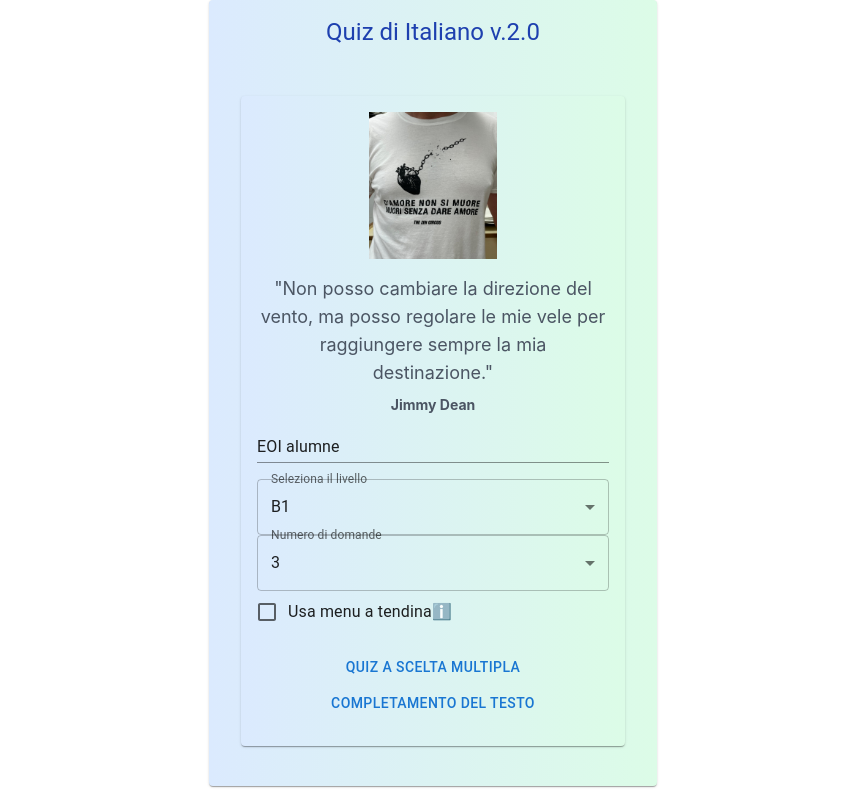
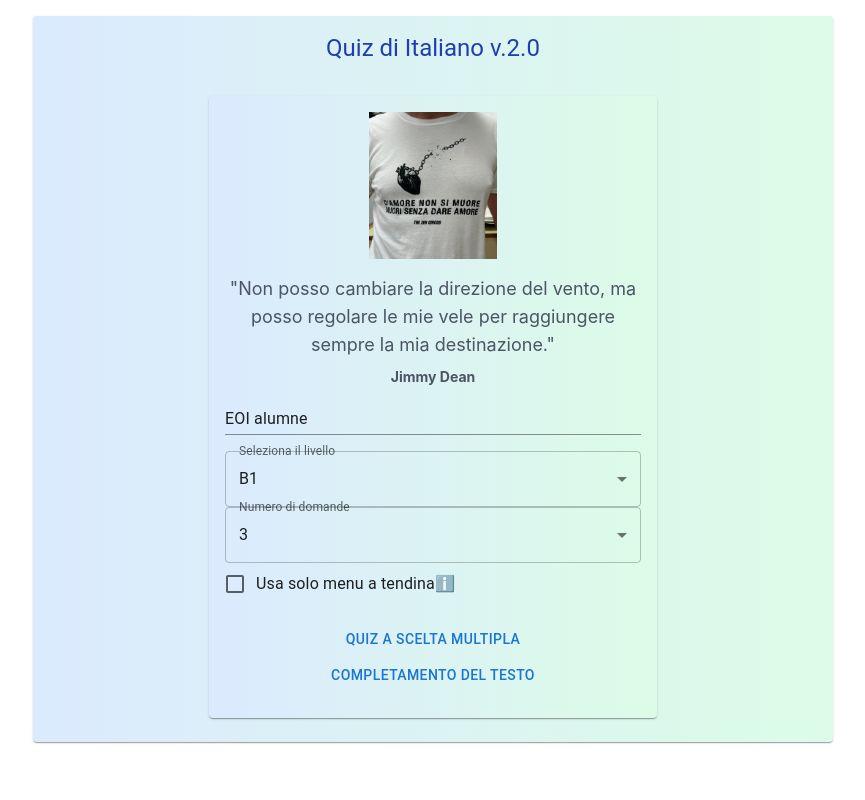
Before and after one commit to LHacuevas/ItalianQuiz, a React (Create React App) app: page / in a window 1280 px wide. Shown: the whole page, without its empty margins (207-1072 px from the left). Built offline with nearby package versions, Linux system fonts and the light colour scheme.

Commit message:
Version publicada como 2.0

```diff
--- a/src/App.js
+++ b/src/App.js
@@ -6,18 +6,29 @@ import ItalianLearningApp from './parrafoClaude2.tsx';
 import { Card, CardContent, Input, Select, MenuItem, FormControl, InputLabel, FormControlLabel, Checkbox, Button } from '@mui/material';
 import { quoteCSV } from './questionMotiva.js';
 import CardHeader from '@mui/material/CardHeader';
+import ResponsiveCard from './ResponsiveCard';
 function App() {
+  const cardStyle = {
+    width: '100%',
+    maxWidth: {
+      xs: '100%',
+      sm: '600px',
+      md: '800px'
+    },
+    mx: 'auto'
+  };
   return (
-    <Card className="w-full max-w-md mx-auto bg-gradient-to-r from-blue-100 to-green-100">
+      <ResponsiveCard className="w-full max-w-md mx-auto bg-gradient-to-r from-blue-100 to-green-100">
       <CardHeader title="Quiz di Italiano v.2.0" className="text-2xl font-bold text-center text-blue-800 p-4" />
       <CardContent>
         <AppIniziale />
       </CardContent>
-      </Card>
+      </ResponsiveCard>
   );
 }
 
 const AppIniziale = () => {
+
   const [nome, setNome] = useState(() => {
     return localStorage.getItem('nome') || 'EOI alumne';
   });
@@ -87,7 +98,6 @@ const AppIniziale = () => {
   }
 
   return (
-    <div className="container mx-auto p-4">
       <Card className="w-full max-w-md mx-auto bg-gradient-to-r from-blue-100 to-green-100">
         <CardContent>
           <img src={`${process.env.PUBLIC_URL}/logo.jpg`} alt="Logo" className="mb-4 w-32 h-32 mx-auto" />
@@ -129,8 +139,8 @@ const AppIniziale = () => {
             }
             label={
               <div className="flex items-center">
-                Usa menu a tendina
-                <span className="ml-2 cursor-pointer" title="Non mostra domande di completamento">ℹ️</span>
+                Usa solo menu a tendina
+                <span className="ml-2 cursor-pointer" title="Non mostra domande di completamento, a la scelta multipla">ℹ️</span>
               </div>
             }
             className="mb-4"
@@ -143,7 +153,6 @@ const AppIniziale = () => {
           </Button>
         </CardContent>
       </Card>
-    </div>
   );
 };
 
--- a/src/QuizItalianoGPT.tsx
+++ b/src/QuizItalianoGPT.tsx
@@ -19,7 +19,7 @@ import QuizQuestion from './Question'
 import FormControlLabel from '@mui/material/FormControlLabel';
 import Checkbox from '@mui/material/Checkbox';
 //import logo from './logo.jpg'; // Ajusta la ruta según la ubicación de tu imagen
-
+//import ResponsiveCard from './ResponsiveCard';
 const parseCSV = (csv: string): Question[] => {
     const lines = csv.trim().split('\n');
     const headers = lines[0].split(',').map(header => header.trim().replace(/"/g, ''));
@@ -73,7 +73,7 @@ const QuizItaliano: React.FC<QuizParams> = ({
             //const hasRepeatedOptions = (q.correct !== -1) &&
             //    (q.option1 === q.option2 || q.option1 === q.option3 || q.option2 === q.option3);
             //para las escritas
-            return q.correct === -1;
+            //return q.correct === -1;
             return difficultyMatch && typeMatch;  //&& !hasRepeatedOptions;
         }).sort(() => 0.5 - Math.random());
         setQuestions(filteredQuestions.slice(0, numQuestions ?? 3));
--- /dev/null
+++ b/src/ResponsiveCard.tsx
@@ -0,0 +1,35 @@
+import React from 'react';
+import Card, { CardProps } from '@mui/material/Card';
+import Box from '@mui/material/Box';
+
+interface ResponsiveCardProps extends CardProps {
+  children: React.ReactNode;
+  maxWidth?: string | { [key: string]: string | number };
+}
+
+const ResponsiveCard: React.FC<ResponsiveCardProps> = ({
+  children,
+  maxWidth = { xs: '100%', sm: '600px', md: '800px' },
+  ...props
+}) => {
+  return (
+    <Box sx= {{ display: 'flex', justifyContent: 'center', p: 2 }
+}>
+  <Card
+        sx={
+  {
+    width: '100%',
+      maxWidth: maxWidth,
+        mx: 'auto',
+          ...props.sx // Asegúrate de que `sx` sea el tipo correcto
+  }
+}
+{...props }
+      >
+  { children }
+  </Card>
+  </Box>
+  ) as React.ReactElement;
+};
+
+export default ResponsiveCard;
--- a/src/parrafoClaude2.tsx
+++ b/src/parrafoClaude2.tsx
@@ -17,6 +17,7 @@ import FormControlLabel from '@mui/material/FormControlLabel';
 import Checkbox from '@mui/material/Checkbox';
 import { Paragraph, ParagraphQuestion, QuizParams } from './MyTypes.js';
 import { paragraphsCSV, paragraphsQuestionsCSV } from './questionParrafo.js';
+import ResponsiveCard from './ResponsiveCard';
 
 const paragraphParseCSV = (csv: string): Paragraph[] => {
     const lines = csv.trim().split('\n');
@@ -91,7 +92,9 @@ const ItalianLearningApp: React.FC<QuizParams> = ({
     const [paragraphs, setParagraphs] = useState<Paragraph[]>([]);
     const [questions, setQuestions] = useState<ParagraphQuestion[]>([]);
     const [currentParagraphIndex, setCurrentParagraphIndex] = useState(0);
-    const [userAnswers, setUserAnswers] = useState<{ [key: number]: string }>({});
+    //const [userAnswers, setUserAnswers] = useState<{ [key: number]: string }>({});
+    const [userAnswers, setUserAnswers] = useState<{ [paragraphId: number]: { [key: number]: string } }>({});
+    // ... (resto del código)
     const [showResults, setShowResults] = useState(false);
     const [useDropdown, setUseDropdown] = useState(onlyOptionQuestions);
     const [score, setScore] = useState(0);
@@ -111,7 +114,7 @@ const ItalianLearningApp: React.FC<QuizParams> = ({
         const selectedParagraphIds = filteredParagraphs.map(p => p.id);
         const filteredQuestions = QUESTIONS_DATA.filter(q => selectedParagraphIds.includes(q.paragraphId));
         setQuestions(filteredQuestions);
-
+        setUserAnswers({}); // Inicializa userAnswers aquí
         setStartTime(Date.now());
     }, []);
 
@@ -121,7 +124,7 @@ const ItalianLearningApp: React.FC<QuizParams> = ({
                 setTimer((prevTimer) => {
                     if (prevTimer === 1) {
                         clearInterval(countdown);
-                        handleNextParagraph();
+                        handleVerify();
                         return 30;
                     }
                     return prevTimer - 1;
@@ -134,14 +137,20 @@ const ItalianLearningApp: React.FC<QuizParams> = ({
     const currentParagraph = paragraphs[currentParagraphIndex];
     const currentQuestions = questions.filter(q => q.paragraphId === currentParagraph?.id);
 
-    const handleInputChange = (id: number, value: string) => {
-        setUserAnswers(prev => ({ ...prev, [id]: value }));
+    const handleInputChange = (paragraphId: number, questionId: number, value: string) => {
+        setUserAnswers(prev => ({
+            ...prev,
+            [paragraphId]: {
+                ...(prev[paragraphId] || {}),
+                [questionId]: value
+            }
+        }));
     };
 
     const handleVerify = () => {
         let correctAnswers = 0;
         currentQuestions.forEach(question => {
-            if (userAnswers[question.id] === question.correct) {
+            if (userAnswers[currentParagraph.id]?.[question.id] === question.correct) {
                 correctAnswers++;
             }
         });
@@ -164,7 +173,7 @@ const ItalianLearningApp: React.FC<QuizParams> = ({
                 return prev;
             } else {
                 setShowResults(false);
-                setUserAnswers({});
+                //setUserAnswers({});
                 setTimer(30);
                 return nextIndex;
             }
@@ -204,7 +213,7 @@ const ItalianLearningApp: React.FC<QuizParams> = ({
     const renderReviewParagraph = (paragraph: Paragraph, paragraphQuestions: ParagraphQuestion[]) => {
         let text = paragraph.text;
         paragraphQuestions.forEach(question => {
-            const userAnswer = userAnswers[question.id] || '';
+            const userAnswer = userAnswers[paragraph.id]?.[question.id] || '';
             const isCorrect = userAnswer === question.correct;
             const replacement = isCorrect
                 ? `<span class="font-bold text-green-600">${userAnswer}</span>`
@@ -213,19 +222,20 @@ const ItalianLearningApp: React.FC<QuizParams> = ({
         });
         return <p dangerouslySetInnerHTML={{ __html: text }} />;
     };
+
     const renderQuestion = (question: ParagraphQuestion) => {
         if (!question) return null;
 
-        const isCorrect = showResults && userAnswers[question.id] === question.correct;
-        const isIncorrect = showResults && userAnswers[question.id] && userAnswers[question.id] !== question.correct;
+        const isCorrect = showResults && userAnswers[currentParagraph.id]?.[question.id] === question.correct;
+        const isIncorrect = showResults && userAnswers[currentParagraph.id]?.[question.id] && userAnswers[currentParagraph.id]?.[question.id] !== question.correct;
 
         return (
             <div className={`inline-block mx-1 p-1 border-2 ${isCorrect ? 'border-green-500 bg-green-200' : isIncorrect ? 'border-red-500 bg-red-200' : 'border-gray-300'}`}>
                 {useDropdown ? (
                     <FormControl>
                         <Select
-                            value={userAnswers[question.id] || ''}
-                            onChange={(e) => handleInputChange(question.id, e.target.value as string)}
+                            value={userAnswers[currentParagraph.id]?.[question.id] || ''}
+                            onChange={(e) => handleInputChange(currentParagraph.id, question.id, e.target.value as string)}
                             displayEmpty
                             renderValue={(selected) => (
                                 <span className={selected ? 'font-bold' : ''}>
@@ -242,8 +252,8 @@ const ItalianLearningApp: React.FC<QuizParams> = ({
                 ) : (
                     <Input
                         type="text"
-                        value={userAnswers[question.id] || ''}
-                        onChange={(e) => handleInputChange(question.id, e.target.value)}
+                        value={userAnswers[currentParagraph.id]?.[question.id] || ''}
+                        onChange={(e) => handleInputChange(currentParagraph.id, question.id, e.target.value)}
                         placeholder={question.hint}
                         className={`w-32 ${isCorrect ? 'border-green-500' : isIncorrect ? 'border-red-500' : ''}`}
                     />
@@ -255,7 +265,7 @@ const ItalianLearningApp: React.FC<QuizParams> = ({
     if (quizFinished && !reviewMode) {
         const totalTime = endTime! - startTime!;
         return (
-            <Card className="w-full max-w-md mx-auto bg-gradient-to-r from-blue-100 to-green-100">
+            <ResponsiveCard className="w-full max-w-md mx-auto bg-gradient-to-r from-blue-100 to-green-100">
                 <CardHeader title="Quiz Completato" className="text-2xl font-bold text-center text-blue-800" />
                 <CardContent>
                     <p className="text-center text-xl font-semibold">Grazie, {name}!</p>
@@ -277,13 +287,12 @@ const ItalianLearningApp: React.FC<QuizParams> = ({
                         Rivedi le risposte
                     </Button>
                 </CardActions>
-            </Card>
+            </ResponsiveCard>
         );
     }
     if (quizFinished && reviewMode) {
-
         return (
-                <Card className="w-full max-w-md mx-auto bg-gradient-to-r from-blue-100 to-green-100">
+            <ResponsiveCard className="w-full max-w-md mx-auto bg-gradient-to-r from-blue-100 to-green-100">
                 <CardHeader title="Revisione delle Risposte" className="text-2xl font-bold text-center text-blue-800" />
                 <CardContent>
                     {paragraphs.map((paragraph, index) => {
@@ -293,7 +302,8 @@ const ItalianLearningApp: React.FC<QuizParams> = ({
                                 <h3 className="font-bold text-lg mb-2">Paragrafo {index + 1}</h3>
                                 {renderReviewParagraph(paragraph, paragraphQuestions)}
                                 {paragraphQuestions.map(question => {
-                                        const isIncorrect = userAnswers[question.id] !== question.correct;
+                                    const userAnswer = userAnswers[paragraph.id]?.[question.id];
+                                    const isIncorrect = userAnswer !== question.correct;
                                     return isIncorrect ? (
                                         <div key={question.id} className="mt-2 ml-4 text-sm">
                                             <p><span className="font-semibold">Suggerimento:</span> {question.hint}</p>
@@ -308,21 +318,21 @@ const ItalianLearningApp: React.FC<QuizParams> = ({
                         Torna alla Pagina Iniziale
                     </Button>
                 </CardContent>
-                </Card>
+            </ResponsiveCard>
         );
     }
     if (!currentParagraph) {
         return (
-            <Card className="w-full max-w-md mx-auto bg-gradient-to-r from-blue-100 to-green-100">
+            <ResponsiveCard className="w-full max-w-md mx-auto bg-gradient-to-r from-blue-100 to-green-100">
                 <CardContent>
                     <p className="text-center text-blue-800">Caricamento...</p>
                 </CardContent>
-            </Card>
+            </ResponsiveCard>
         );
     }
 
     return (
-        <Card className="w-full max-w-md mx-auto bg-gradient-to-r from-blue-100 to-green-100">
+        <ResponsiveCard className="w-full max-w-md mx-auto bg-gradient-to-r from-blue-100 to-green-100">
             <CardContent>
                 <div className="flex justify-between items-center mb-4">
                     <span className="font-semibold text-blue-800">Paragrafo {currentParagraphIndex + 1} di {numQuestions}</span>
@@ -361,11 +371,11 @@ const ItalianLearningApp: React.FC<QuizParams> = ({
                         <h2 className="text-xl font-bold mb-2">Risultati:</h2>
                         {currentQuestions.map(question => (
                             <div key={question.id} className="mb-2">
-                                <p className={userAnswers[question.id] === question.correct ? "text-green-600" : "text-red-600"}>
-                                    {question.id}[{question.difficulty}]: {userAnswers[question.id] || 'Nessuna risposta'}
-                                    {userAnswers[question.id] !== question.correct && ` (Corretto: ${question.correct})`}
+                                <p className={userAnswers[currentParagraph.id]?.[question.id] === question.correct ? "text-green-600" : "text-red-600"}>
+                                    {question.id}[{question.difficulty}]: {userAnswers[currentParagraph.id]?.[question.id] || 'Nessuna risposta'}
+                                    {userAnswers[currentParagraph.id]?.[question.id] !== question.correct && ` (Corretto: ${question.correct})`}
                                 </p>
-                                {userAnswers[question.id] !== question.correct && (
+                                {userAnswers[currentParagraph.id]?.[question.id] !== question.correct && (
                                     <p className="text-sm text-gray-600">{question.explanation}</p>
                                 )}
                             </div>
@@ -376,7 +386,7 @@ const ItalianLearningApp: React.FC<QuizParams> = ({
                     </div>
                 )}
             </CardContent>
-        </Card>
+        </ResponsiveCard>
     );
 };
 
--- a/src/questionParrafo.js
+++ b/src/questionParrafo.js
@@ -9,7 +9,6 @@ id,text,generated
 7,"Recentemente [1] un libro in italiano per migliorare il mio vocabolario. All'inizio [2] difficile, ma poi [3] sempre più facile. [4] molte parole nuove e ora [5] meglio i film italiani. [6] che leggere sia un ottimo modo per imparare.",Claude
 8,"L'anno scorso [1] di trasferirmi in Italia per lavoro. All'inizio [2] un po' nervoso, ma poi [3] che era un'opportunità fantastica. Ora [4] a Milano da sei mesi e [5] la mia vita qui. [6] che sia stata la scelta giusta.",Claude
 9,"Ieri [1] al supermercato per comprare gli ingredienti per una cena italiana. [2] la lista della spesa, ma [3] di prendere il parmigiano. Quando [4] a casa, [5] che non potevo fare la ricetta senza di esso. [6] di nuovo al negozio per comprarlo.",Claude
-10,"[1] un'esperienza unica e [2] molto interessante. [3] andare a [4] un posto per disabilita' e [5] andare a [6] un posto per disabilita'. [711,"L'opera lirica [1] un'importante tradizione culturale italiana. Molti [2] che sia difficile da apprezzare, ma in realtà [3] un'esperienza unica. I cantanti [4] anni per perfezionare la loro tecnica. Alcune opere famose, come 'La Traviata', [5] composte da Giuseppe Verdi. Oggi, i teatri d'opera italiani [6] visitati da turisti da tutto il mondo.",Claude
 11,"L'opera lirica [1] un'importante tradizione culturale italiana. Molti [2] che sia difficile da apprezzare, ma in realtà [3] un'esperienza unica. I cantanti [4] anni per perfezionare la loro tecnica. Alcune opere famose, come 'La Traviata', [5] composte da Giuseppe Verdi. Oggi, i teatri d'opera italiani [6] visitati da turisti da tutto il mondo.",Claude
 12,"La gastronomia regionale [1] una delle caratteristiche più affascinanti dell'Italia. Ogni regione [2] i suoi piatti tipici. Al nord, [3] comune trovare risotti e polenta, mentre al sud [4] più pasta e pesce. In Toscana, [5] famosa la bistecca alla fiorentina. Nonostante le differenze regionali, tutti gli italiani [6] d'accordo sull'importanza della buona cucina.",Claude
 13,"Il cinema italiano [1] una lunga e gloriosa storia. Registi come Federico Fellini [2] riconosciuti in tutto il mondo. Negli anni '60, [3] il periodo d'oro del cinema italiano, con film che [4] ancora oggi. Tuttavia, l'industria cinematografica [5] affrontato molte sfide negli ultimi decenni. Nonostante ciò, nuovi talenti [6] emergendo e portando freschezza al cinema italiano.",Claude
```
Lines whose indentation alone changed are shown as unchanged.
